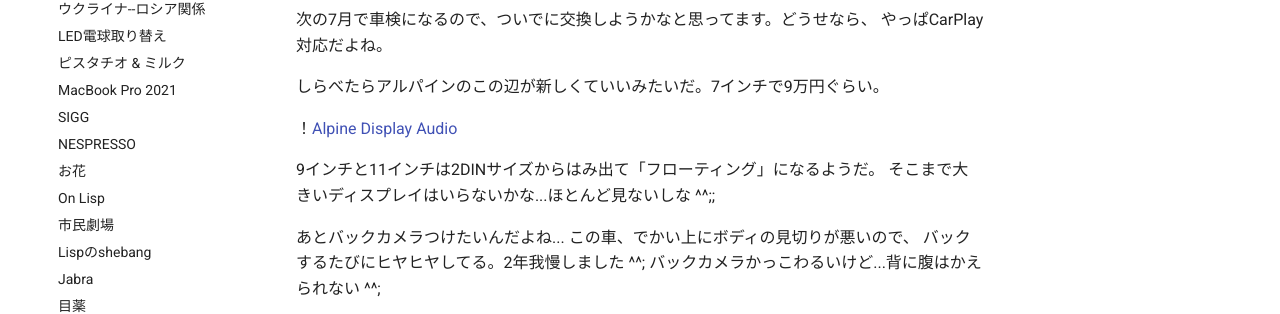
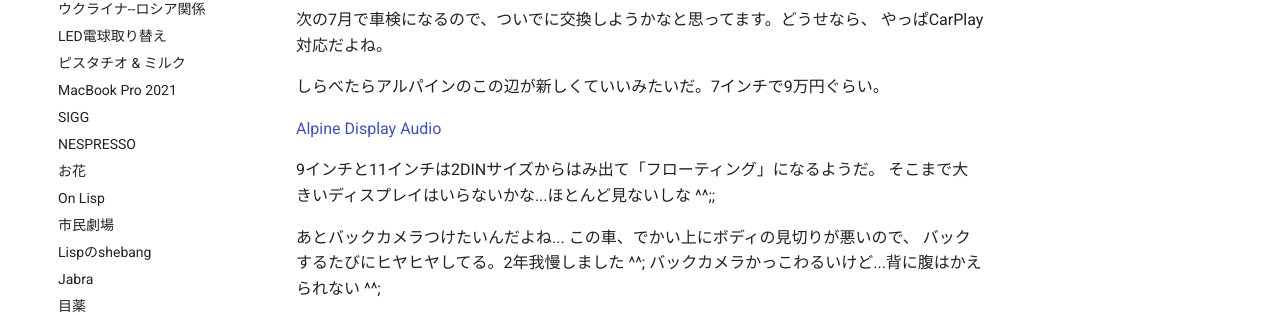
Before and after one commit to kenic/kenic.github.io, an MkDocs documentation site: the page built from docs/2022/0425caraudio.md, in a window 1280 px wide. Shown: the part 291-605 px from the top of the page. Built offline with MkDocs 1.6.1 and Material for MkDocs 9.7.7, drawn with Linux system fonts in a browser that asks for light colours.

Commit message:
minor fix

```diff
--- a/docs/2022/0425caraudio.md
+++ b/docs/2022/0425caraudio.md
@@ -10,7 +10,7 @@
 
 しらべたらアルパインのこの辺が新しくていいみたいだ。7インチで9万円ぐらい。
 
-！[Alpine Display Audio](https://www.alpine.co.jp/products/displayaudio)
+[Alpine Display Audio](https://www.alpine.co.jp/products/displayaudio)
 
 9インチと11インチは2DINサイズからはみ出て「フローティング」になるようだ。
 そこまで大きいディスプレイはいらないかな...ほとんど見ないしな ^^;;
```
